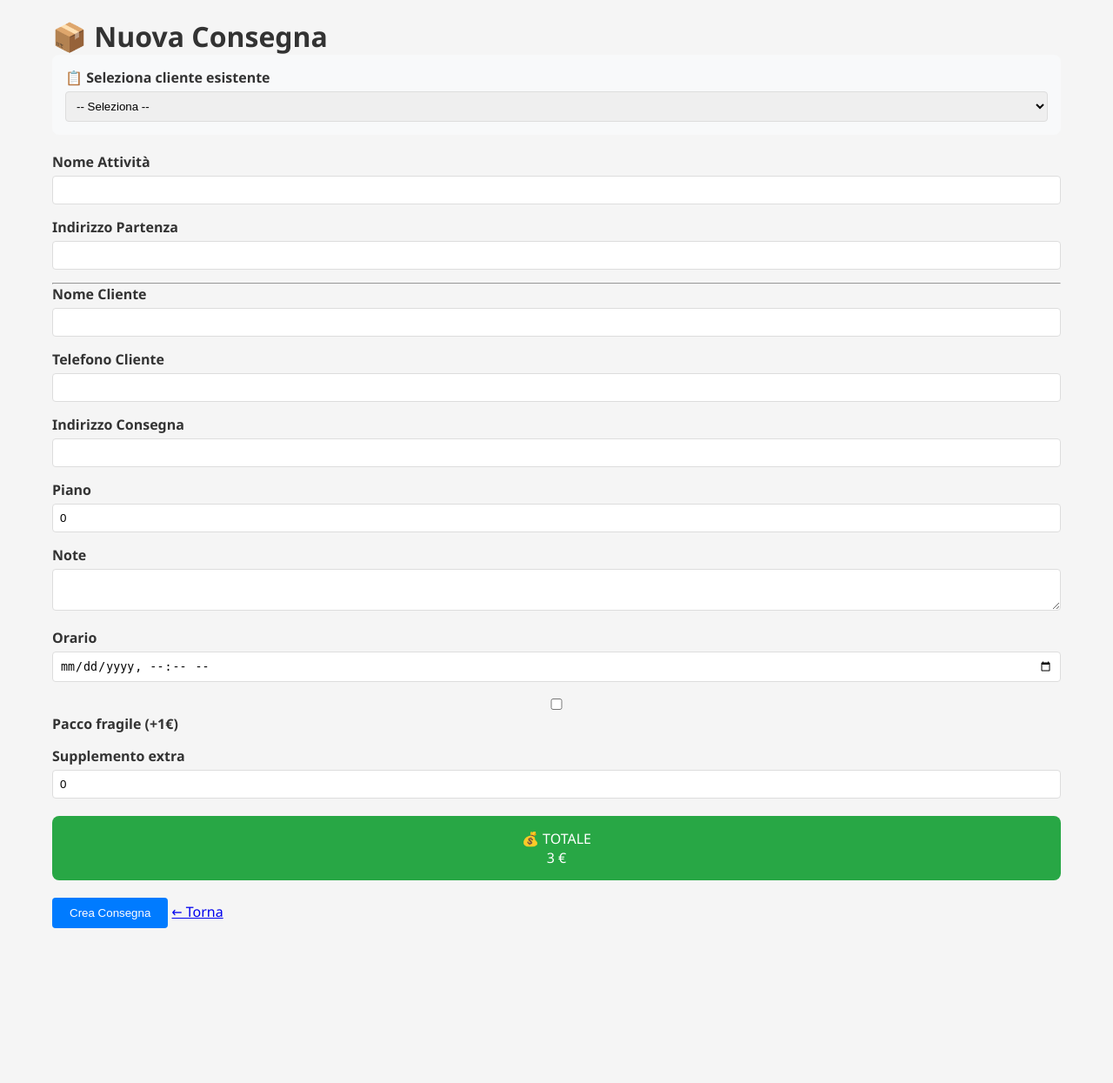
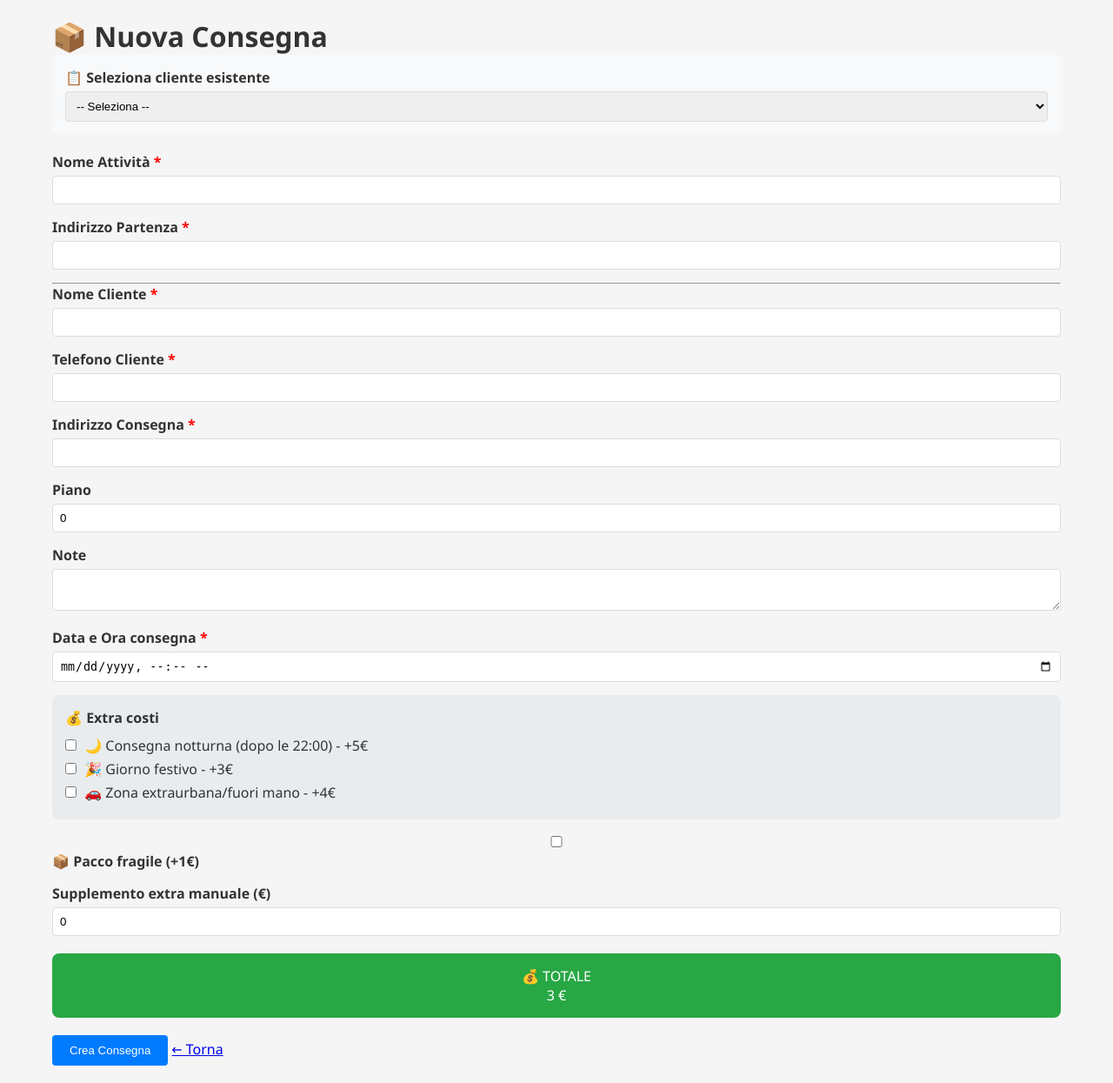
Before and after one commit to alux76/driver-consegne-personale, a Flask app: page /nuova in a window 1280 px wide. Shown: the whole page at 87% size. Before the commit the page ends 1067 px from the top, so only its background shows below. Run offline with Flask 3, Linux system fonts and the light colour scheme; data that the repository does not hold is empty.

Commit message:
Aggiunto obbligo data/ora e extra costi (notturna, festiva, fuori mano)

```diff
--- a/app.py
+++ b/app.py
@@ -377,19 +377,29 @@ def statistiche():
                          commercianti_attivi=commercianti_attivi,
                          da=da_str, a=a_str)
 
-# ========== CREA NUOVA CONSEGNA ==========
+# ========== CREA NUOVA CONSEGNA CON AUTO-COMPILAMENTO CLIENTE E EXTRA COSTI ==========
 @app.route('/nuova', methods=['GET', 'POST'])
 def nuova_consegna():
     orario_pre = request.args.get('orario', '')
     telefono_commerciante = request.args.get('telefono', '')
 
+    print(f"🔍 [DEBUG] ===== PAGINA NUOVA CONSEGNA =====")
+    print(f"🔍 [DEBUG] telefono_commerciante = '{telefono_commerciante}'")
+
+    # Valori di default
     ultimo_cliente_nome = ''
     ultimo_cliente_telefono = ''
     ultimo_cliente_indirizzo = ''
     ultimo_cliente_piano = 0
     ultimo_cliente_note = ''
 
+    # CERCA L'ULTIMO CLIENTE
     if telefono_commerciante:
+        print(f"🔍 [DEBUG] Cerco l'ultimo cliente per commerciante: {telefono_commerciante}")
+
+        totale_consegne = Consegna.query.filter_by(comm_telefono=telefono_commerciante).count()
+        print(f"🔍 [DEBUG] Totale consegne trovate: {totale_consegne}")
+
         ultima_consegna = Consegna.query.filter_by(
             comm_telefono=telefono_commerciante
         ).order_by(Consegna.data_creazione.desc()).first()
@@ -400,10 +410,26 @@ def nuova_consegna():
             ultimo_cliente_indirizzo = ultima_consegna.cliente_indirizzo_consegna
             ultimo_cliente_piano = ultima_consegna.cliente_piano
             ultimo_cliente_note = ultima_consegna.cliente_note
+            print(f"✅ [DEBUG] Auto-compilato ULTIMO CLIENTE: '{ultimo_cliente_nome}'")
 
     if request.method == 'POST':
+        print(f"📝 [DEBUG] FORM INVIATO - Creazione nuova consegna")
         orario_raw = request.form.get('orario_richiesto', '')
         orario_formattato = orario_raw.replace('T', ' ') if orario_raw else ''
+
+        # Calcolo supplemento extra con i nuovi extra costi
+        supplemento_extra = float(request.form.get('supplemento_extra', 0))
+
+        # EXTRA COSTI: notturna (+5€), festivo (+3€), fuori mano (+4€)
+        if 'notturna' in request.form:
+            supplemento_extra += 5.0
+            print(f"💰 [DEBUG] +5€ per consegna notturna")
+        if 'festivo' in request.form:
+            supplemento_extra += 3.0
+            print(f"💰 [DEBUG] +3€ per giorno festivo")
+        if 'fuori_mano' in request.form:
+            supplemento_extra += 4.0
+            print(f"💰 [DEBUG] +4€ per zona fuori mano")
 
         consegna = Consegna(
             comm_nome=request.form['comm_nome'],
@@ -416,12 +442,13 @@ def nuova_consegna():
             cliente_note=request.form.get('cliente_note', ''),
             fragile='fragile' in request.form,
             orario_richiesto=orario_formattato,
-            supplemento_extra=float(request.form.get('supplemento_extra', 0))
+            supplemento_extra=supplemento_extra
         )
         consegna.calcola_totale()
         db.session.add(consegna)
         db.session.commit()
 
+        # SALVA O AGGIORNA IL CLIENTE
         cliente_esistente = Cliente.query.filter_by(
             comm_telefono=consegna.comm_telefono,
             telefono=consegna.cliente_telefono
@@ -431,6 +458,7 @@ def nuova_consegna():
             cliente_esistente.nome = consegna.cliente_nome
             cliente_esistente.indirizzo = consegna.cliente_indirizzo_consegna
             cliente_esistente.ultimo_utilizzo = datetime.now(timezone.utc)
+            print(f"✅ [DEBUG] Cliente esistente aggiornato: {cliente_esistente.nome}")
         else:
             nuovo_cliente = Cliente(
                 nome=consegna.cliente_nome,
@@ -439,6 +467,7 @@ def nuova_consegna():
                 comm_telefono=consegna.comm_telefono
             )
             db.session.add(nuovo_cliente)
+            print(f"✅ [DEBUG] Nuovo cliente creato: {nuovo_cliente.nome}")
         db.session.commit()
 
         invia_notifica_telegram(
--- a/templates/nuova_consegna.html
+++ b/templates/nuova_consegna.html
@@ -12,6 +12,11 @@
         button { background: #007bff; color: white; padding: 10px 20px; border: none; border-radius: 4px; cursor: pointer; }
         .prezzo-box { background: #28a745; color: white; padding: 15px; text-align: center; border-radius: 8px; margin: 20px 0; }
         .cliente-selector { background: #f8f9fa; padding: 15px; border-radius: 8px; margin-bottom: 20px; }
+        .required { color: red; }
+        .extra-options { background: #e9ecef; padding: 15px; border-radius: 8px; margin: 15px 0; }
+        .extra-options h4 { margin: 0 0 10px 0; }
+        .extra-options label { font-weight: normal; display: inline-block; margin-right: 15px; }
+        .extra-options input[type="checkbox"] { width: auto; margin-right: 5px; }
     </style>
 </head>
 <body>
@@ -23,19 +28,30 @@
                 <option value="">-- Seleziona --</option>
             </select>
         </div>
-        <form method="POST">
+        <form method="POST" id="consegnaForm">
             <input type="hidden" name="comm_telefono" id="comm_telefono" value="{{ telefono_commerciante }}">
-            <div class="form-group"><label>Nome Attività</label><input type="text" name="comm_nome" id="comm_nome" required></div>
-            <div class="form-group"><label>Indirizzo Partenza</label><input type="text" name="comm_indirizzo_partenza" id="comm_indirizzo_partenza" required></div>
+            <div class="form-group"><label>Nome Attività <span class="required">*</span></label><input type="text" name="comm_nome" id="comm_nome" required></div>
+            <div class="form-group"><label>Indirizzo Partenza <span class="required">*</span></label><input type="text" name="comm_indirizzo_partenza" id="comm_indirizzo_partenza" required></div>
             <hr>
-            <div class="form-group"><label>Nome Cliente</label><input type="text" name="cliente_nome" id="cliente_nome" value="{{ ultimo_cliente_nome }}" required></div>
-            <div class="form-group"><label>Telefono Cliente</label><input type="tel" name="cliente_telefono" id="cliente_telefono" value="{{ ultimo_cliente_telefono }}" required></div>
-            <div class="form-group"><label>Indirizzo Consegna</label><input type="text" name="cliente_indirizzo_consegna" id="cliente_indirizzo_consegna" value="{{ ultimo_cliente_indirizzo }}" required></div>
+            <div class="form-group"><label>Nome Cliente <span class="required">*</span></label><input type="text" name="cliente_nome" id="cliente_nome" value="{{ ultimo_cliente_nome }}" required></div>
+            <div class="form-group"><label>Telefono Cliente <span class="required">*</span></label><input type="tel" name="cliente_telefono" id="cliente_telefono" value="{{ ultimo_cliente_telefono }}" required></div>
+            <div class="form-group"><label>Indirizzo Consegna <span class="required">*</span></label><input type="text" name="cliente_indirizzo_consegna" id="cliente_indirizzo_consegna" value="{{ ultimo_cliente_indirizzo }}" required></div>
             <div class="form-group"><label>Piano</label><input type="number" name="cliente_piano" id="cliente_piano" value="{{ ultimo_cliente_piano }}"></div>
             <div class="form-group"><label>Note</label><textarea name="cliente_note" id="cliente_note">{{ ultimo_cliente_note }}</textarea></div>
-            <div class="form-group"><label>Orario</label><input type="datetime-local" name="orario_richiesto" value="{{ orario_pre }}"></div>
-            <div class="form-group"><label><input type="checkbox" name="fragile" id="fragile"> Pacco fragile (+1€)</label></div>
-            <div class="form-group"><label>Supplemento extra</label><input type="number" name="supplemento_extra" id="supplemento_extra" step="0.5" value="0"></div>
+
+            <!-- DATA E ORA - OBBLIGATORIO -->
+            <div class="form-group"><label>Data e Ora consegna <span class="required">*</span></label><input type="datetime-local" name="orario_richiesto" id="orario_richiesto" value="{{ orario_pre }}" required></div>
+
+            <!-- EXTRA COSTI -->
+            <div class="extra-options">
+                <h4>💰 Extra costi</h4>
+                <label><input type="checkbox" name="notturna" id="notturna"> 🌙 Consegna notturna (dopo le 22:00) - +5€</label><br>
+                <label><input type="checkbox" name="festivo" id="festivo"> 🎉 Giorno festivo - +3€</label><br>
+                <label><input type="checkbox" name="fuori_mano" id="fuori_mano"> 🚗 Zona extraurbana/fuori mano - +4€</label>
+            </div>
+
+            <div class="form-group"><label><input type="checkbox" name="fragile" id="fragile"> 📦 Pacco fragile (+1€)</label></div>
+            <div class="form-group"><label>Supplemento extra manuale (€)</label><input type="number" name="supplemento_extra" id="supplemento_extra" step="0.5" value="0"></div>
             <div class="prezzo-box"><div>💰 TOTALE</div><div id="prezzoTotale">0 €</div></div>
             <button type="submit">Crea Consegna</button>
             <a href="/commerciante?telefono={{ telefono_commerciante }}">← Torna</a>
@@ -69,21 +85,44 @@
                 calcolaPrezzo();
             }
         });
+
         function calcolaPrezzo() {
             let piano = document.getElementById('cliente_piano').value || 0;
-            let extra = document.getElementById('supplemento_extra').value || 0;
+            let extra = parseFloat(document.getElementById('supplemento_extra').value) || 0;
             let fragile = document.getElementById('fragile').checked;
-            fetch('/api/calcola_preventivo', {method:'POST',headers:{'Content-Type':'application/json'},body:JSON.stringify({piano:piano,extra:extra,fragile:fragile})})
-                .then(r=>r.json()).then(d=>document.getElementById('prezzoTotale').innerText=d.totale+' €');
+            let notturna = document.getElementById('notturna').checked;
+            let festivo = document.getElementById('festivo').checked;
+            let fuoriMano = document.getElementById('fuori_mano').checked;
+
+            let extraNotturna = notturna ? 5 : 0;
+            let extraFestivo = festivo ? 3 : 0;
+            let extraFuoriMano = fuoriMano ? 4 : 0;
+
+            fetch('/api/calcola_preventivo', {
+                method:'POST',
+                headers:{'Content-Type':'application/json'},
+                body:JSON.stringify({
+                    piano: piano,
+                    extra: extra + extraNotturna + extraFestivo + extraFuoriMano,
+                    fragile: fragile
+                })
+            })
+            .then(r=>r.json()).then(d=>document.getElementById('prezzoTotale').innerText=d.totale+' €');
         }
+
         function caricaCommerciante() {
             let telefono = document.getElementById('comm_telefono').value;
             fetch(`/api/carica_commerciante?telefono=${telefono}`)
                 .then(r=>r.json()).then(d=>{if(d.success){document.getElementById('comm_nome').value=d.dati.nome||'';document.getElementById('comm_indirizzo_partenza').value=d.dati.indirizzo_partenza||''}});
         }
+
         document.getElementById('cliente_piano').addEventListener('input',calcolaPrezzo);
         document.getElementById('supplemento_extra').addEventListener('input',calcolaPrezzo);
         document.getElementById('fragile').addEventListener('change',calcolaPrezzo);
+        document.getElementById('notturna').addEventListener('change',calcolaPrezzo);
+        document.getElementById('festivo').addEventListener('change',calcolaPrezzo);
+        document.getElementById('fuori_mano').addEventListener('change',calcolaPrezzo);
+
         caricaCommerciante();
         caricaClienti();
         calcolaPrezzo();
```
